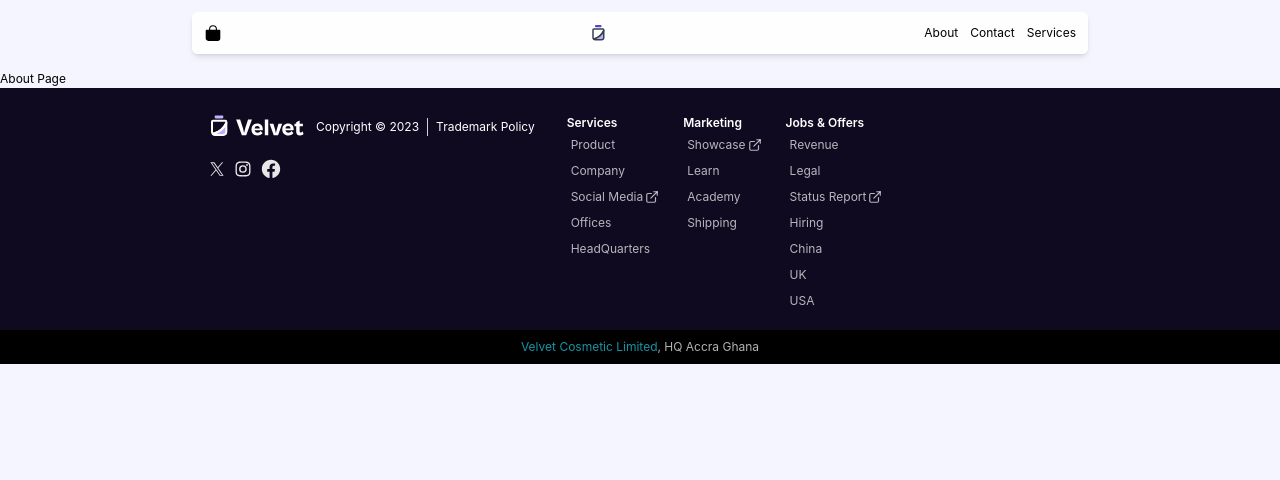
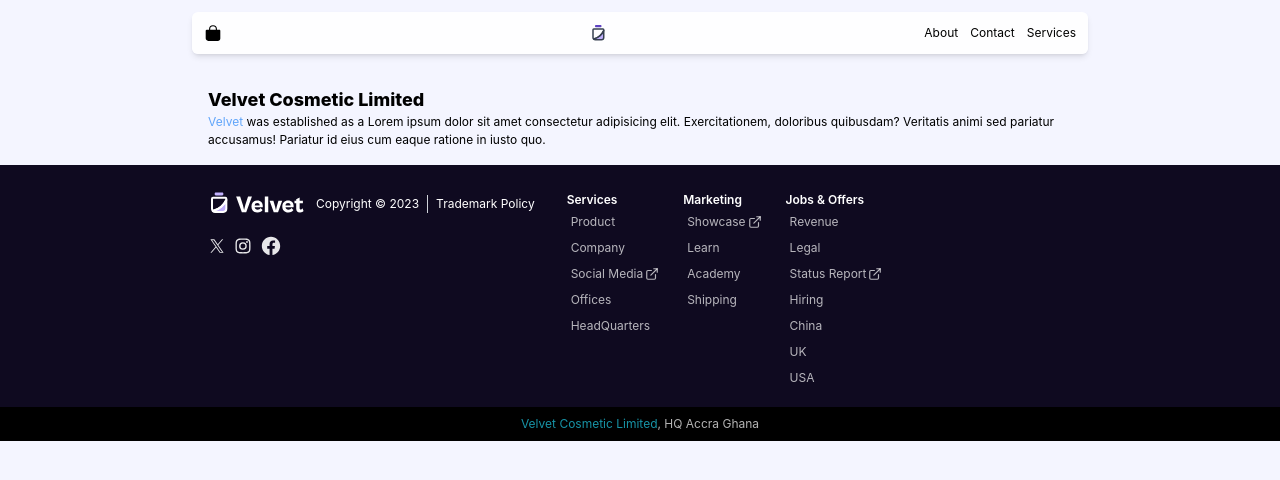
Before and after one commit to ben-dev10/velvet, a React (Vite) app: page /about in a window 1280 px wide. Shown: the top 480 px of the page. Built offline with nearby package versions, Linux system fonts and the light colour scheme.

Commit message:
feat: added AboutHero component

```diff
--- /dev/null
+++ b/src/components/about-page/AboutHero.jsx
@@ -0,0 +1,13 @@
+export default function AboutHero() {
+  return (
+    <div className="about-hero wrapper p-4 container-4xl">
+      <h3 className="h3">Velvet Cosmetic Limited</h3>
+      <p className="">
+        <span className="text-blue-400">Velvet</span> was established as a Lorem
+        ipsum dolor sit amet consectetur adipisicing elit. Exercitationem,
+        doloribus quibusdam? Veritatis animi sed pariatur accusamus! Pariatur id
+        eius cum eaque ratione in iusto quo.
+      </p>
+    </div>
+  );
+}
--- a/src/routes/About.jsx
+++ b/src/routes/About.jsx
@@ -1,3 +1,9 @@
+import AboutHero from "../components/about-page/AboutHero";
+
 export default function About() {
-  return <div>About Page</div>;
+  return (
+    <div className="about-page">
+      <AboutHero />
+    </div>
+  );
 }
--- a/src/routes/error-page.jsx
+++ b/src/routes/error-page.jsx
@@ -5,12 +5,19 @@ export default function ErrorPage() {
   console.error(error);
 
   return (
-    <div id="error-page">
-      <h1>Oops!</h1>
-      <p>Sorry, an unexpected error has occurred.</p>
-      <p>
-        <i>{error.statusText || error.message}</i>
-      </p>
+    <div
+      id="error-page"
+      className=" h-[100vh] flex justify-center items-center"
+    >
+      <div className="">
+        <h1 className="h1 text-gray-400">Oops!</h1>
+        <div className="text-gray-500">
+          <p>Sorry, an unexpected error has occurred.</p>
+          <p>
+            <i>{error.statusText || error.message}</i>
+          </p>
+        </div>
+      </div>
     </div>
   );
 }
--- a/src/routes/root.jsx
+++ b/src/routes/root.jsx
@@ -16,7 +16,7 @@ export default function Root() {
         <Header />
         <Sheet />
       </header>
-      <main className="">
+      <main className="main">
         <div id="detail">
           <Outlet>
             <Main />
```
